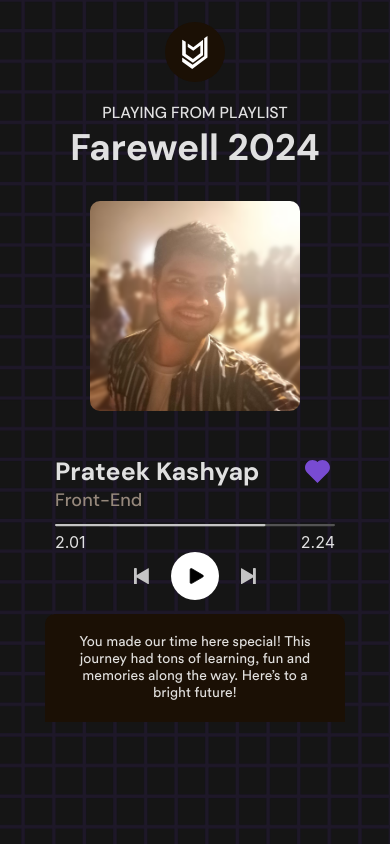
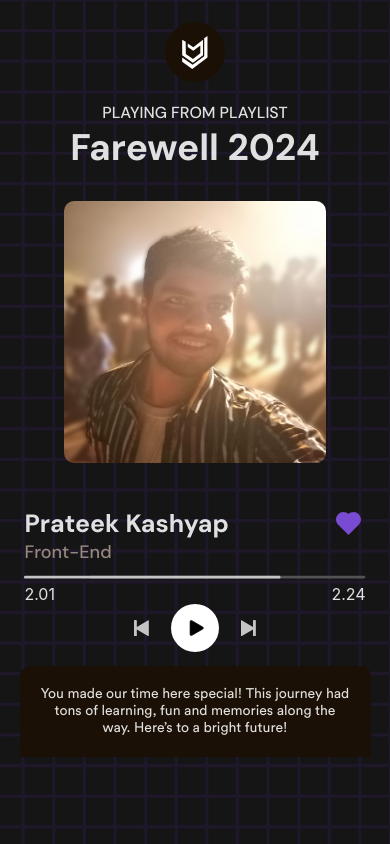
Before and after one commit to sumit9722/dvm-farewell-2024, a React (Vite) app: page / in a window 390 px wide. Built offline with nearby package versions, Linux system fonts and the light colour scheme; a web font is replaced by a local one.

Commit message:
MobileView fix

```diff
--- a/src/components/MobilePage.css
+++ b/src/components/MobilePage.css
@@ -49,8 +49,8 @@
     justify-content: center;
     width: 72vw;
     height: 72vw;
-    max-width: 210px;
-    max-height: 210px;
+    max-width: 262px;
+    max-height: 262px;
     overflow: hidden;
     border-radius: 10px;
     margin-top: 3.5svh;
@@ -66,7 +66,7 @@
     /* align-items: center; */
     justify-content: space-between;
     width: 87.5vw;
-    max-width: 280px;
+    max-width: 350px;
 }
 
 .mobileSeniorName{
@@ -89,7 +89,7 @@
 
 .mobileControlPanel{
     width: 87.5vw;
-    max-width: 280px;
+    max-width: 350px;
     margin-bottom: 10px;
 }
 
@@ -125,7 +125,7 @@ button:active .navbtnsvg .navbtns{
     padding:20px;
     text-align: center;
     width: 90vw;
-    max-width: 300px;
+    max-width: 375px;
     flex: 1;
     overflow: hidden;
     border-top-left-radius: 10px;
```
